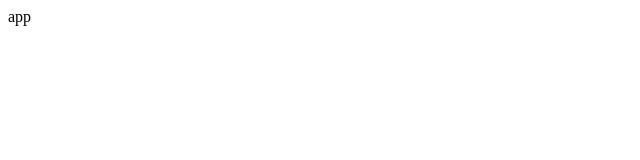
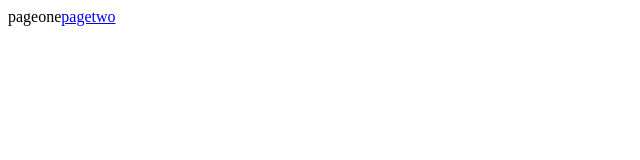
Before and after one commit to akshitkumar450/react-router, a React (Create React App) app: page / in a window 1280 px wide. Shown: the top 160 px of the page, without its empty margins (0-640 px from the left). Built offline with nearby package versions, Linux system fonts and the light colour scheme.

Commit message:
navigation with react router

```diff
--- a/package.json
+++ b/package.json
@@ -34,5 +34,8 @@
       "last 1 firefox version",
       "last 1 safari version"
     ]
+  },
+  "devDependencies": {
+    "react-router-dom": "^5.2.0"
   }
 }
--- a/src/components/App.js
+++ b/src/components/App.js
@@ -1,9 +1,28 @@
 import React from 'react'
+import { BrowserRouter, Route, Link } from 'react-router-dom'
+
+const PageOne = () => {
+    return <div>
+        pageone
+    <Link to='/2' >pagetwo</Link>
+    </div>
+}
+
+const PageTwo = () => {
+    return <div>pageTwo .......
+    <Link to='/' >pageone</Link>
+    </div>
+}
 
 const App = () => {
     return (
         <div>
-            app
+            <BrowserRouter>
+                <div>
+                    <Route path='/' exact component={PageOne} />
+                    <Route path='/2' component={PageTwo} />
+                </div>
+            </BrowserRouter>
         </div>
     )
 }
```
Also changed, not shown: 1 other file (tests, documents, lock files or other folders).
